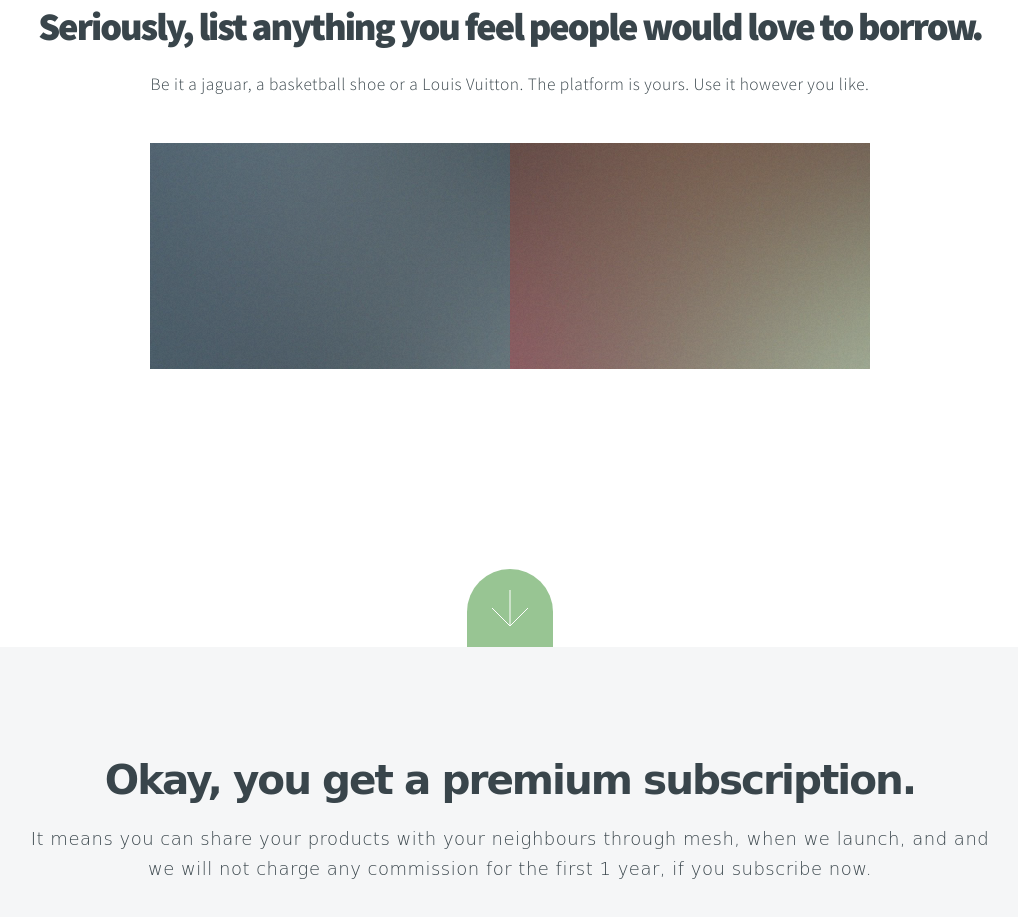
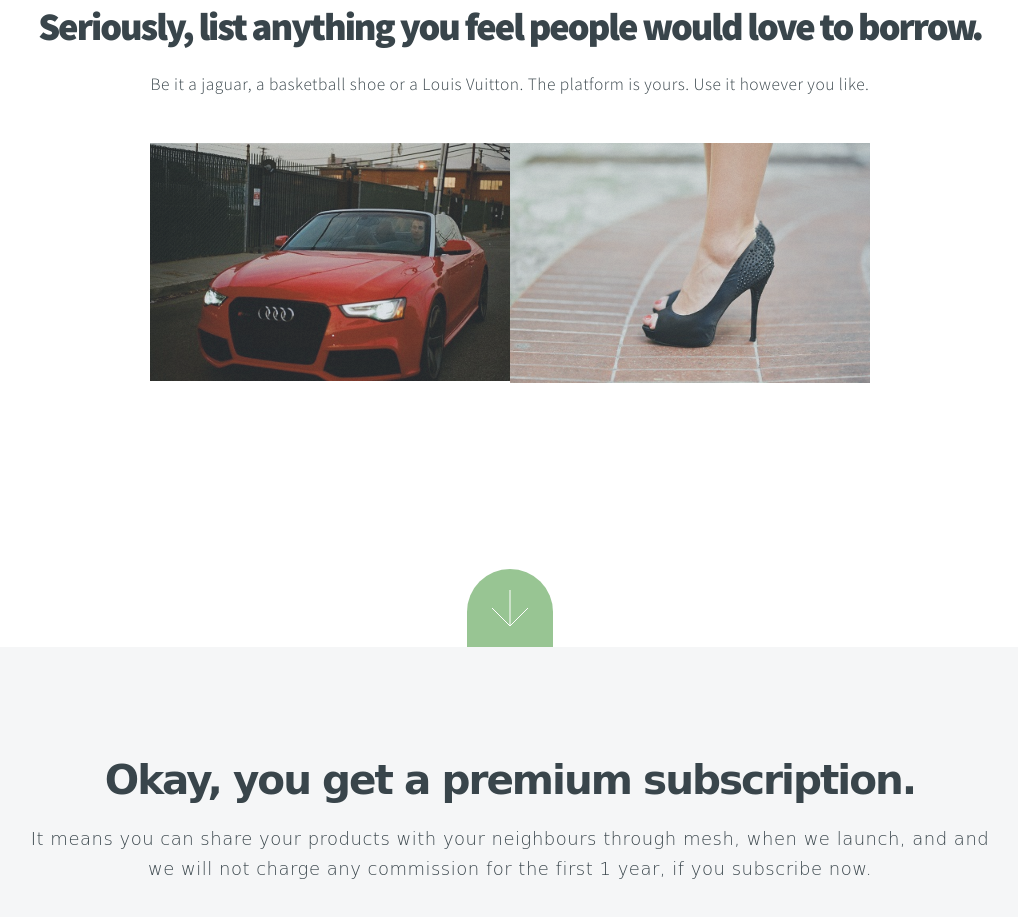
Before and after one commit to deepak28290/themesh, a plain HTML site: page index.html in a window 1280 px wide. Shown: the part 3145-4062 px from the top of the page, without its empty margins (130-1148 px from the left). Drawn offline with Linux system fonts and the light colour scheme.

Commit message:
add pict

```diff
--- a/index.html
+++ b/index.html
@@ -60,7 +60,7 @@
 					<p>We are using technology to build a community where it will be so easy, really easy and
 						most importantly safe for people to share the products they own with their neighbours.
 						Bikes, Gaming consoles, DSLRs, Lenses, Handbags, Shoes, Jewellry, Board games, Sports equipment,
-						Music instruments. All these and a lot more would be one tap and stone's throw away for anyone who wants it for short or long term use. </p>
+						Music instruments. All these and a lot more  would be one tap and stone's throw away for anyone who wants it for short or long term use. </p>
 				</div>
 				<a href="#two" class="button style2 down anchored">Next</a>
 			</section>
@@ -101,8 +101,8 @@
 					<!-- Lightbox Gallery  -->
 						<div class="container 75% gallery">
 							<div class="row 0% images">
-								<div class="6u"><a href="images/fulls/01.jpg" class="image fit from-left"><img src="images/thumbs/01.jpg" title="The Anonymous Red" alt="" /></a></div>
-								<div class="6u"><a href="images/fulls/02.jpg" class="image fit from-right"><img src="images/thumbs/02.jpg" title="Airchitecture II" alt="" /></a></div>
+								<div class="6u"><a href="images/fulls/11.png" class="image fit from-left"><img src="images/thumbs/11.png" title="www.themeshapp.com" alt="" /></a></div>
+								<div class="6u"><a href="images/fulls/22.png" class="image fit from-right"><img src="images/thumbs/22.png" title="www.themeshapp.com" alt="" /></a></div>
 							</div>
 						</div>
 
```
Also changed, not shown: images/thumbs/11.png (added), images/thumbs/22.png (added), 5 other files.
